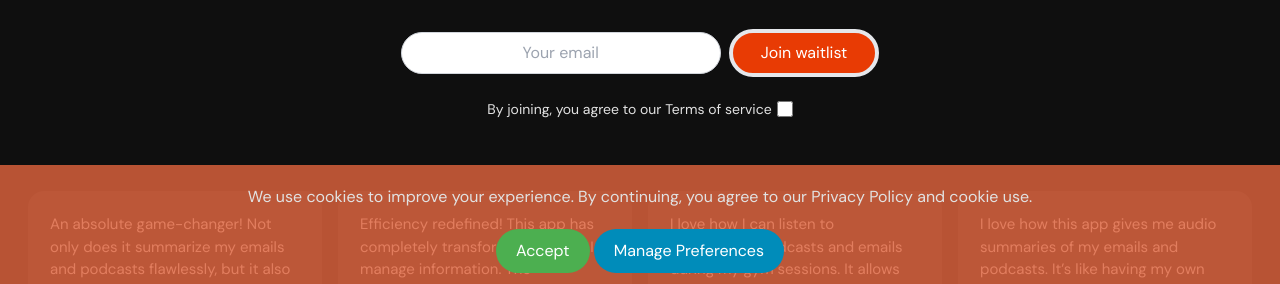
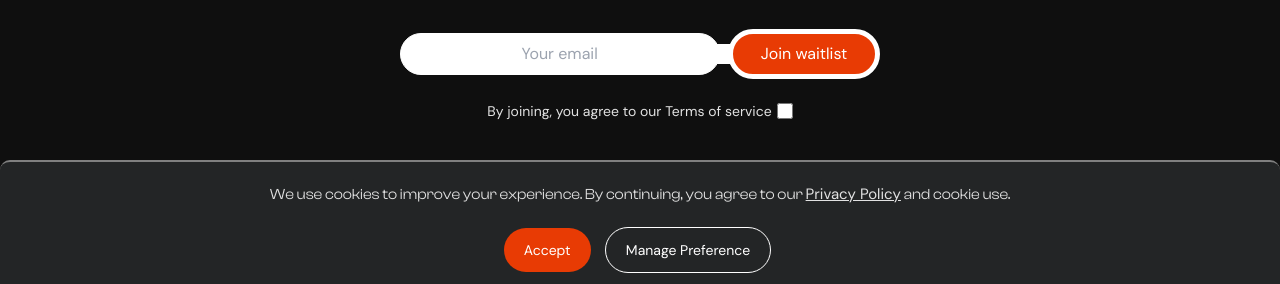
Before and after one commit to Teejay-deen/Landing-Page, a plain HTML site: page index.html in a window 1280 px wide. Shown: the part 507-791 px from the top of the page. Drawn offline with nearby package versions, Linux system fonts and the light colour scheme.

Commit message:
cookies and input changes

```diff
--- a/index.html
+++ b/index.html
@@ -169,17 +169,17 @@
       <img src="./images/Row.svg" alt="Beta Testers" class="mx-auto" />
       <span class="text-base text-[#737373] font-sans">from our Beta Testers</span>
     </div>
-    <div id="cookie-banner"
-      style="position: fixed; bottom: 0; width: 100%; background-color:rgba(227, 101, 62, 0.8); padding: 20px; display: none; text-align: center;">
-      <p class="text-customGrey font-sans mb-5">We use cookies to improve your experience. By continuing, you agree to
-        our <a class="font-sans"
+    <div id="cookie-banner" class="rounded-tl-[10px] rounded-tr-[10px]"
+      style="position: fixed; bottom: 0; width: 100%; background-color:#232526; padding: 20px; display: none; text-align: center; border-top: 2px solid grey">
+      <p class="text-customGrey font-clash mb-5 sm:text-[15px] text-[20px] leading-[24px]">We use cookies to improve your experience. By continuing, you agree to
+        our <a class="font-sans underline"
           href="https://darangilabs.notion.site/Privacy-Policy-113c260b0e6280229f6ae07ba494d336?pvs=4"
           target="_blank">Privacy Policy</a> and cookie use.</p>
-      <button class="font-sans text-white rounded-full" id="accept-cookies"
-        style="padding: 10px 20px; background-color: #4CAF50; color: white; border: none; cursor: pointer;">Accept</button>
-      <button class="font-sans text-white rounded-full" id="manage-cookies"
-        style="padding: 10px 20px; background-color: #008CBA; color: white; border: none; cursor: pointer;">Manage
-        Preferences</button>
+      <button class="font-sans text-white rounded-full mr-[5px] text-[14px] leading-[24px]" id="accept-cookies"
+        style="padding: 10px 20px; background-color: #E83B04; color: white; border: none; cursor: pointer;">Accept</button>
+      <button class="font-sans text-white rounded-full  ml-[5px] mr-[5px] text-[14px] leading-[24px]" id="manage-cookies"
+        style="padding: 10px 20px; background-color: #232526; color: white; border: 1px solid white; cursor: pointer;">Manage
+        Preference</button>
     </div>
 
     <div id="cookie-preferences" class="font-sans text-customGrey"
@@ -217,14 +217,20 @@
     <!-- Form Section -->
     <div class="flex flex-col items-center mt-8 w-full">
       <form id="waitlist-form" class="text-center" name="waitlist" method="POST" netlify>
-        <div class="flex flex-col sm:flex-row justify-center items-center w-full sm:w-auto">
+        <div class="flex flex-col sm:flex-row justify-center items-center w-full sm:w-auto relative">
+          <!-- Email Input -->
           <input required name="email" type="email" placeholder="Your email"
-            class="px-4 py-2 w-full sm:w-80 text-center bg-white text-gray-900 border border-gray-300 rounded-full focus:outline-none focus:ring-2 focus:ring-orange-500" />
+            class="px-4 py-2 w-full sm:w-80 text-center bg-white text-gray-900 border border-white rounded-full focus:outline-none focus:ring-2 focus:ring-orange-500" />
 
-          <div class="border-[4px] px-7 py-2 rounded-full bg-[#E83B04] mt-4 sm:mt-0 sm:ml-2">
+          <!-- Line between input and button -->
+          <div class="hidden sm:block bg-white absolute ml-[calc(35%)] sm:mt-1 h-[20px] w-[15px] mb-[5px]"></div>
+
+          <!-- Button -->
+          <div class="border-[5px] border-white px-7 py-2 rounded-full bg-[#E83B04] mt-4 sm:mt-0 sm:ml-2">
             <button class="font-sans text-white rounded-full submit-button" type="submit">Join waitlist</button>
           </div>
         </div>
+
         <div class="flex sm:flex-row text-center justify-center items-center mt-5">
           <span class="font-sans text-[14px] text-customGrey leading-[24px]"> By joining, you agree to our <a
               href="https://darangilabs.notion.site/Terms-of-service-113c260b0e62801590dced100fed92fe?pvs=4"
@@ -508,20 +514,26 @@
         productive.
       </p>
     </div>
+    <div class="flex flex-col items-center mt-5 w-full">
+      <form id="waitlist-form" class="text-center" name="waitlist" method="POST" netlify>
+        <div class="flex flex-col sm:flex-row justify-center items-center w-full sm:w-auto relative">
+          <!-- Email Input -->
+          <input required name="email" type="email" placeholder="Your email"
+            class="px-4 py-2 w-full sm:w-80 text-center bg-white text-gray-900 border border-white rounded-full focus:outline-none focus:ring-2 focus:ring-orange-500" />
 
-    <div class="flex flex-col items-center mt-5 w-full p-5">
-      <form id="waitlist-form" class="text-center" name="waitlist" method="POST" netlify>
-        <div class="flex flex-col sm:flex-row justify-center items-center w-full sm:w-auto">
-          <input required name="email" type="email" placeholder="Your email"
-            class="px-4 py-2 w-full sm:w-80 text-center bg-white text-gray-900 border border-gray-300 rounded-full focus:outline-none focus:ring-2 focus:ring-orange-500" />
+          <!-- Line between input and button -->
+          <div class="hidden sm:block bg-white absolute ml-[calc(35%)] sm:mt-1 h-[20px] w-[15px] mb-[5px]"></div>
 
-          <div class="border-[4px] px-7 py-2 rounded-full bg-[#E83B04] mt-4 sm:mt-0 sm:ml-2">
+          <!-- Button -->
+          <div class="border-[5px] border-white px-7 py-2 rounded-full bg-[#E83B04] mt-4 sm:mt-0 sm:ml-2">
             <button class="font-sans text-white rounded-full submit-button" type="submit">Join waitlist</button>
           </div>
         </div>
+
         <div class="flex sm:flex-row text-center justify-center items-center mt-5">
-          <span class="font-sans text-[14px] text-customGrey leading-[24px]"> By joining, You agree to our <a
-              href="https://darangilabs.notion.site/Terms-of-service-113c260b0e62801590dced100fed92fe?pvs=4">
+          <span class="font-sans text-[14px] text-customGrey leading-[24px]"> By joining, you agree to our <a
+              href="https://darangilabs.notion.site/Terms-of-service-113c260b0e62801590dced100fed92fe?pvs=4"
+              target="_blank">
               Terms of service
             </a>
           </span>
```
